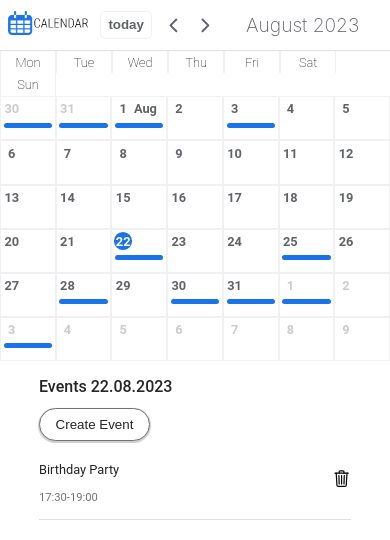
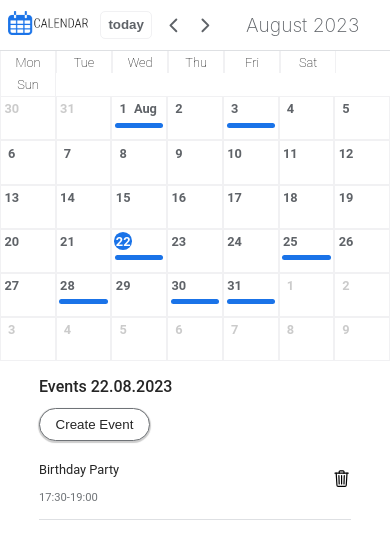
Before and after one commit to aterziev20/calendar, a React (Create React App) app: page / in a window 390 px wide. Shown: the top 540 px of the page. Built offline with nearby package versions, Linux system fonts and the light colour scheme.

Commit message:
mobile fix

```diff
--- a/src/components/MonthCalendar.js
+++ b/src/components/MonthCalendar.js
@@ -115,6 +115,8 @@ function MonthCalendar({ year, month }) {
                 </div>
                 <div
                   className={`event-container ${
+                    (className === "current-month" ||
+                      className === "current-date") &&
                     getEventsForDay(year, month, day).length > 0
                       ? "event-slim"
                       : ""
```
